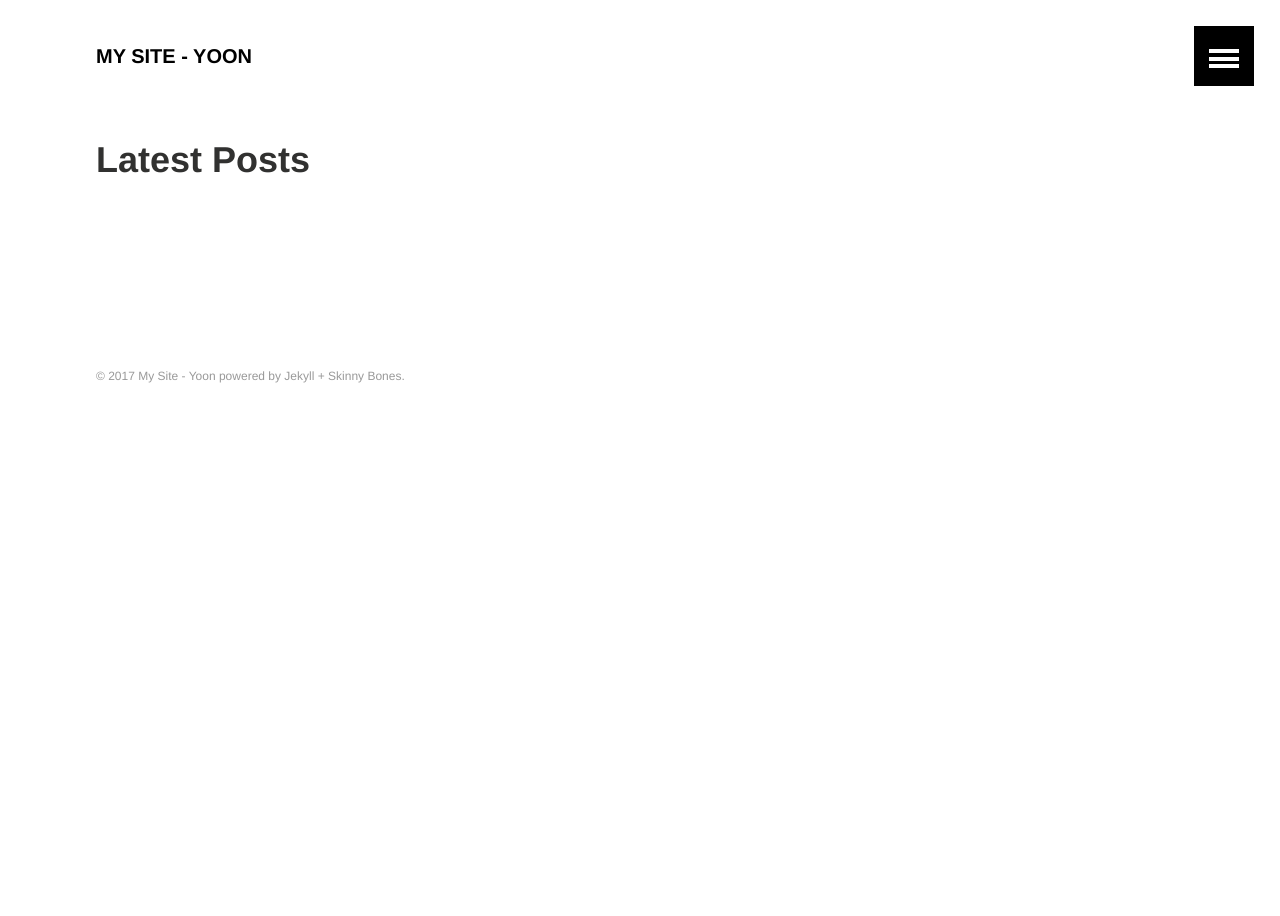
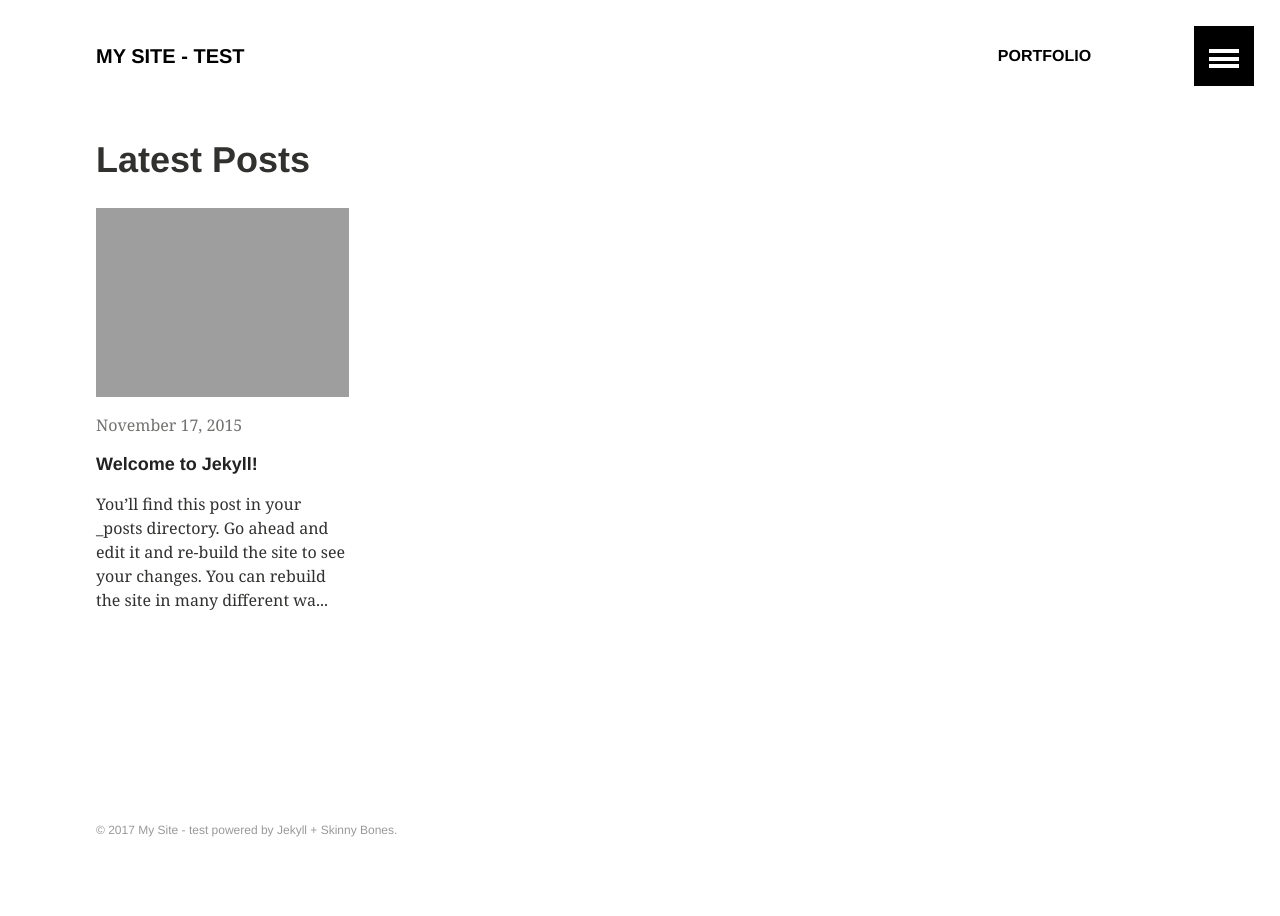
Before and after one commit to fromleaf/fromleaf.github.io, a Jekyll site: the page built from index.md, in a window 1280 px wide. Built offline with Jekyll 4.4.1, drawn with Linux system fonts in a browser that asks for light colours.

Commit message:
add post

```diff
--- a/_config.yml
+++ b/_config.yml
@@ -1,6 +1,6 @@
 # Site wide configuration
 
-title: "My Site - Yoon"
+title: "My Site - test"
 description: "This is a description of my awesome site."
 logo: # 120x120 px default image used for Twitter summary card
 teaser: # 400x250 px default teaser image used in image archive grid
--- /dev/null
+++ b/_posts/2011-12-31-new-years-eve-is-awesome.md
@@ -0,0 +1,10 @@
+---
+layout: post
+title:  "Welcome to Jekyll!"
+date:   2015-11-17 16:16:01 -0600
+categories: jekyll update
+---
+
+You’ll find this post in your `_posts` directory. Go ahead and edit it and re-build the site to see your changes. You can rebuild the site in many different ways, but the most common way is to run `bundle exec jekyll serve`, which launches a web server and auto-regenerates your site when a file is updated.
+
+To add new posts, simply add a file in the `_posts` directory that follows the convention `YYYY-MM-DD-name-of-post.ext` and includes the necessary front matter. Take a look at the source for this post to get an idea about how it works.
```
Also changed, not shown: _data/navigation.yml (+4 -4 lines).
